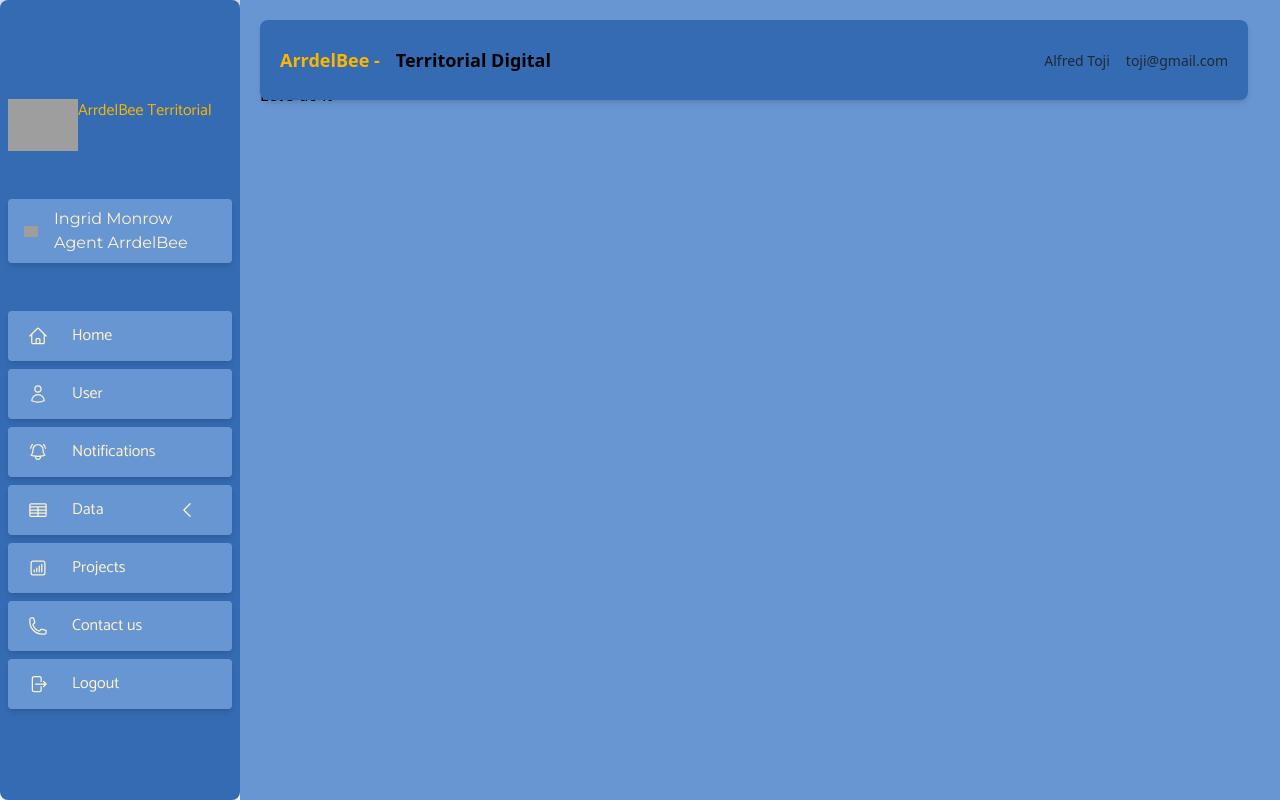
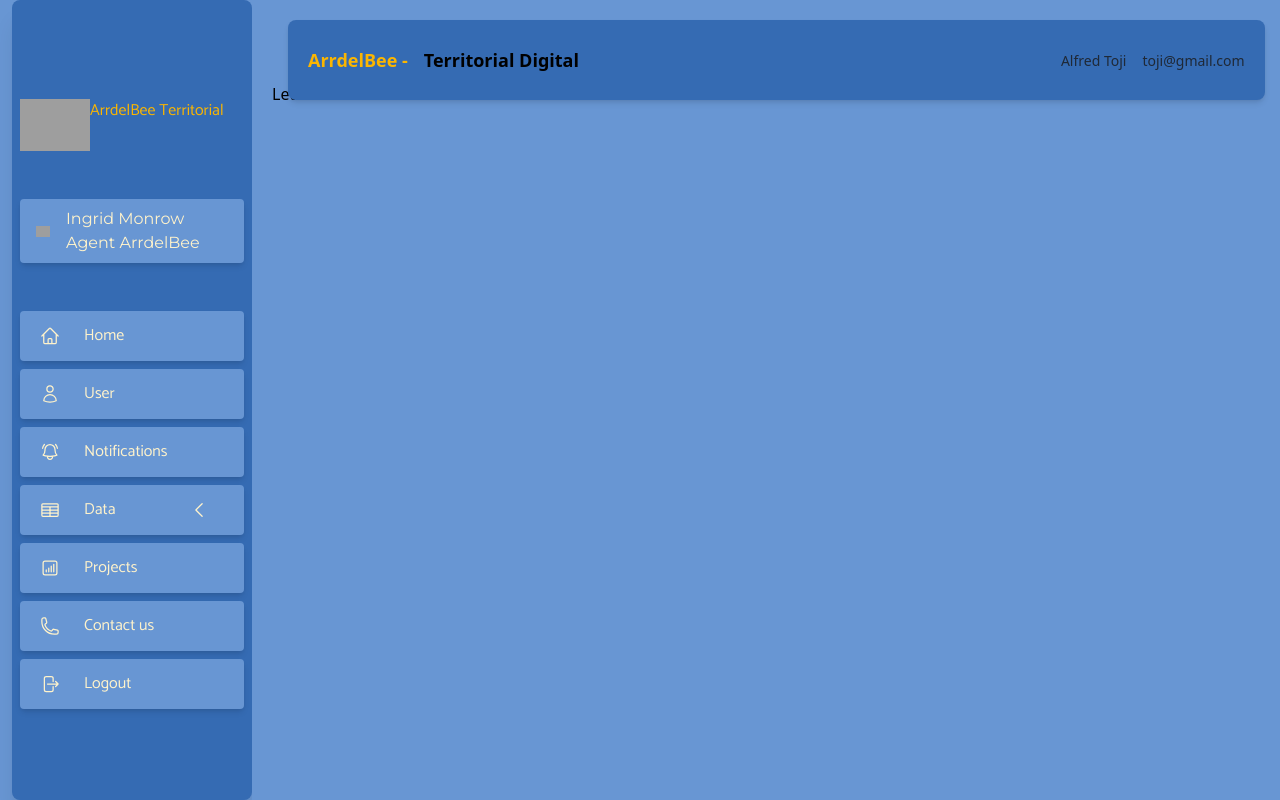
Before and after one commit to jordAris/data-collection_frontend, a Next.js app: page / in a window 1280 px wide. Built offline with nearby package versions, Linux system fonts and the light colour scheme; grey boxes are pictures that could not be loaded; a web font is replaced by a local one.

Commit message:
update my files

```diff
--- a/src/app/layout.tsx
+++ b/src/app/layout.tsx
@@ -19,7 +19,7 @@ export default async function RootLayout({
   return (
     <html lang="en">
       <body>
-        <div className="flex">
+        <div className="flex bg-fourth pl-3">
           <Sidebar />
           <div className="flex-1 md:flex h-screen relative">
             <Header />
--- a/src/components/header/header.tsx
+++ b/src/components/header/header.tsx
@@ -5,7 +5,7 @@ import { Image } from "next/image";
 
 const Header = () => {
   return (
-    <div className="bg-primary absolute h-20 w-[95%] flex justify-between items-center mx-5 shadow-md rounded-lg mt-5">
+    <div className="bg-primary absolute left-4 h-20 w-[95%] flex justify-between items-center mx-5 shadow-md rounded-lg mt-5">
       <div className="pl-5 relative items-center">
         <span className="text-lg font-bold text-secondary">
           ArrdelBee    -
```
